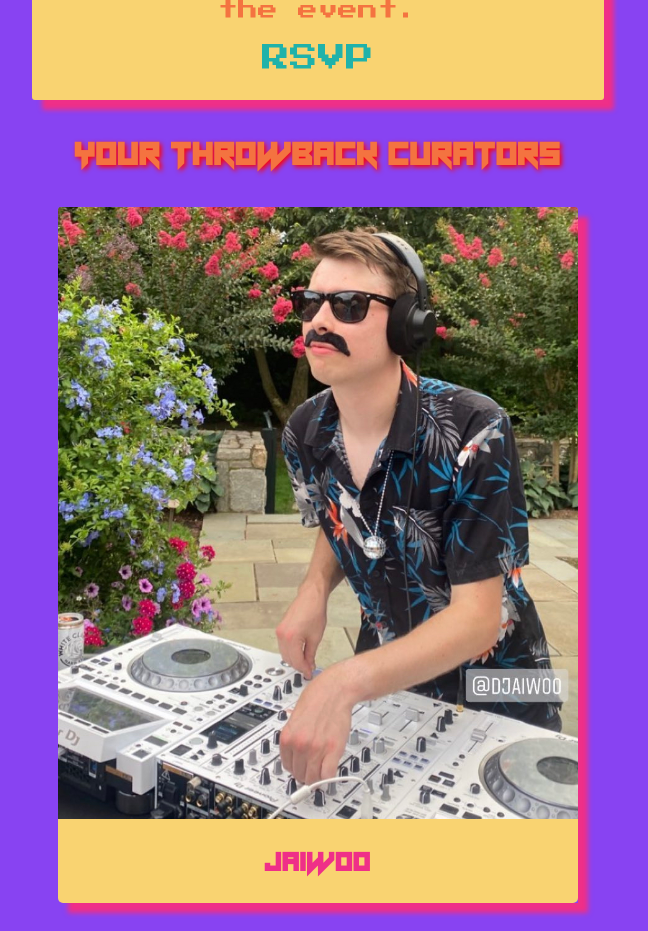
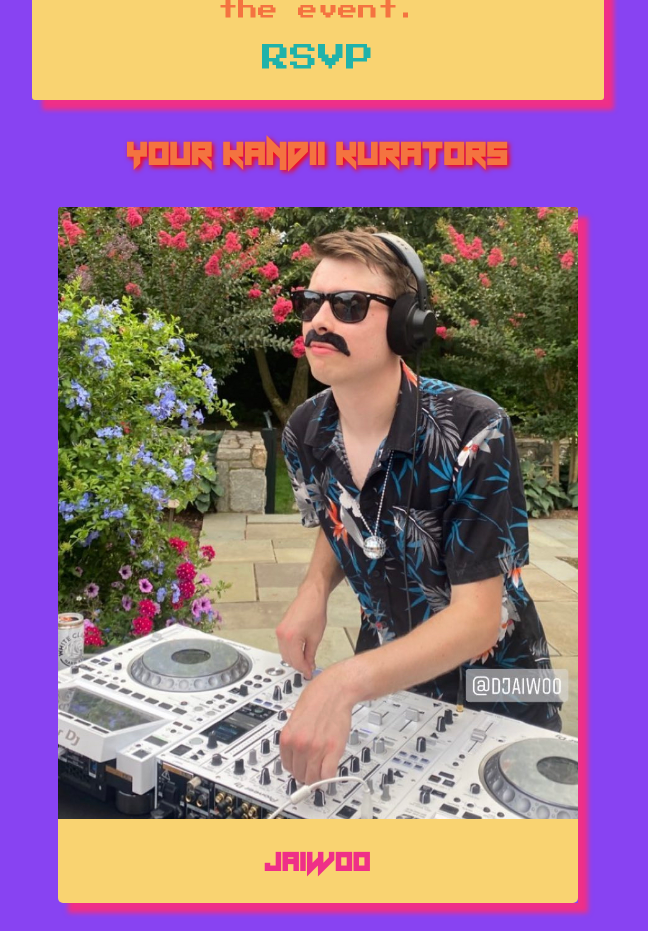
Before and after one commit to Jaiwoo/kandii.club, a React (Create React App) app: page / in a window 1280 px wide. Shown: the part 1200-2131 px from the top of the page, without its empty margins (322-970 px from the left). Built offline with nearby package versions, Linux system fonts and the light colour scheme.

Commit message:
updated talent section

```diff
--- a/src/App.js
+++ b/src/App.js
@@ -56,7 +56,7 @@ function App() {
       </div>
 
       {/* Talent Section */}
-      <p className='Section-header'>Your Throwback Curators</p>
+      <p className='Section-header'>Your Kandii Kurators</p>
       {/* Jaiwoo */}
       <a
         href='https://www.instagram.com/djaiwoo/'
```
Also changed, not shown: 1 other file (tests, documents, lock files or other folders).
